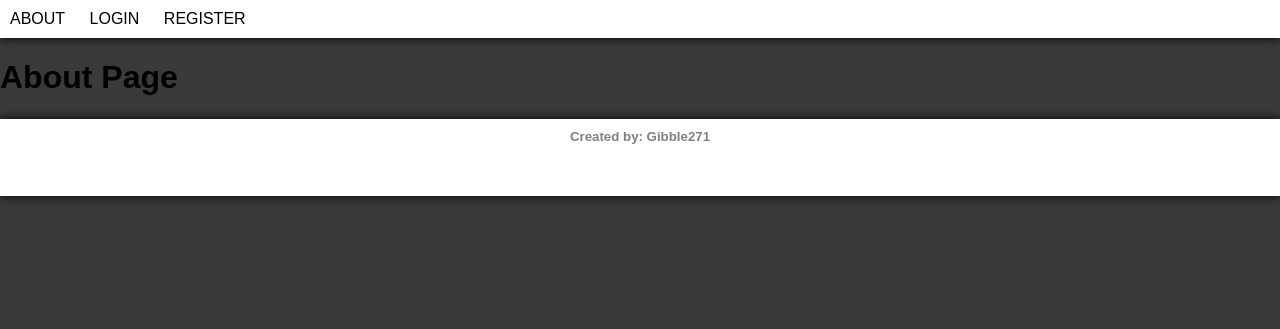
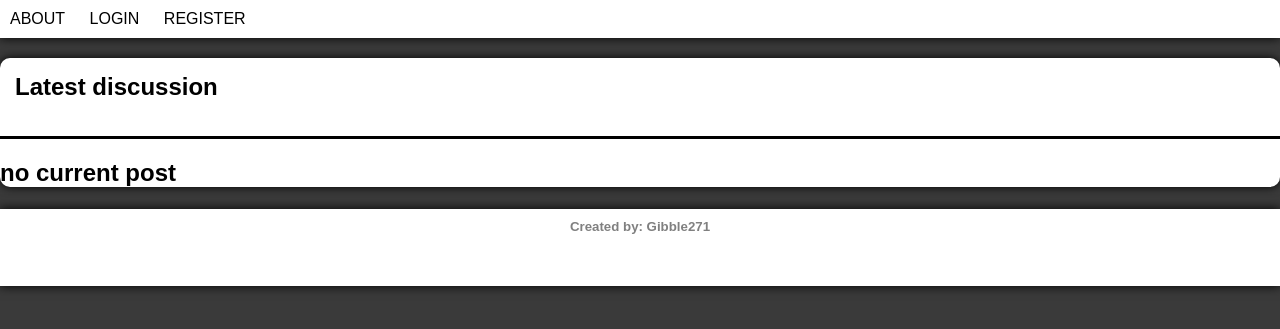
Before and after one commit to Gibble271/Blog_flask_1, a Flask app: page / in a window 1280 px wide. Shown: the top 329 px of the page. Run offline with Flask 2, Linux system fonts and the light colour scheme.

Commit message:
added the about page

```diff
--- a/blog/static/css/main.css
+++ b/blog/static/css/main.css
@@ -139,6 +139,21 @@ nav {
     text-decoration-line: underline;
 }
 
+section {
+    background-color: white;
+    border-radius: 10px;
+    box-shadow: black 0px 0px 10px;
+    margin:auto;
+}
+
+section header {
+    border-bottom: solid;
+}
+
+section header h2 {
+    padding: 15px;
+}
+
 .text_field{
     border-radius: 5px;
     box-sizing: border-box;
--- a/blog/templates/about.html
+++ b/blog/templates/about.html
@@ -1,4 +1,9 @@
 {% extends "base.html" %}
 {% block content %}
-    <h1>About Page</h1>
+<section>
+    <header><h2>Latest discussion</h2></header>
+    <div>
+        <h2>no current post</h2>
+    </div>
+</section>
 {% endblock %}
```
